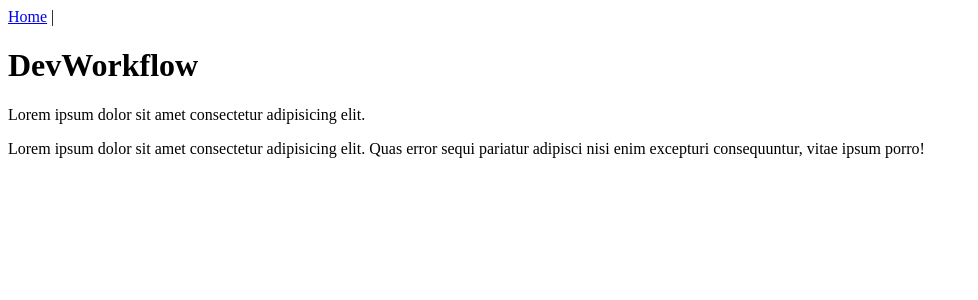
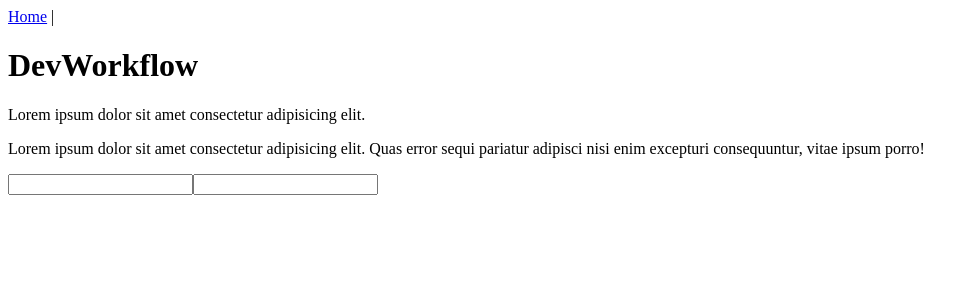
Before and after one commit to jordanhudgens/vue-js-devworkflow, a Vue app: page /dashboard in a window 1280 px wide. Shown: the top 300 px of the page, without its empty margins (0-978 px from the left). Built offline with nearby package versions, Linux system fonts and the light colour scheme.

Commit message:
B_04_vue-data-binding

```diff
--- a/src/views/Dashboard.vue
+++ b/src/views/Dashboard.vue
@@ -1,6 +1,13 @@
 <template>
   <div>
     <HomepageContent />
+
+    <div>
+      <form>
+        <input type="text" v-model="email">
+        <input type="password" v-model="password">
+      </form>
+    </div>
   </div>
 </template>
 
@@ -11,6 +18,8 @@ export default {
   name: 'Dashboard',
   data() {
     return {
+      email: '',
+      password: ''
     }
   },
   components: {
```
